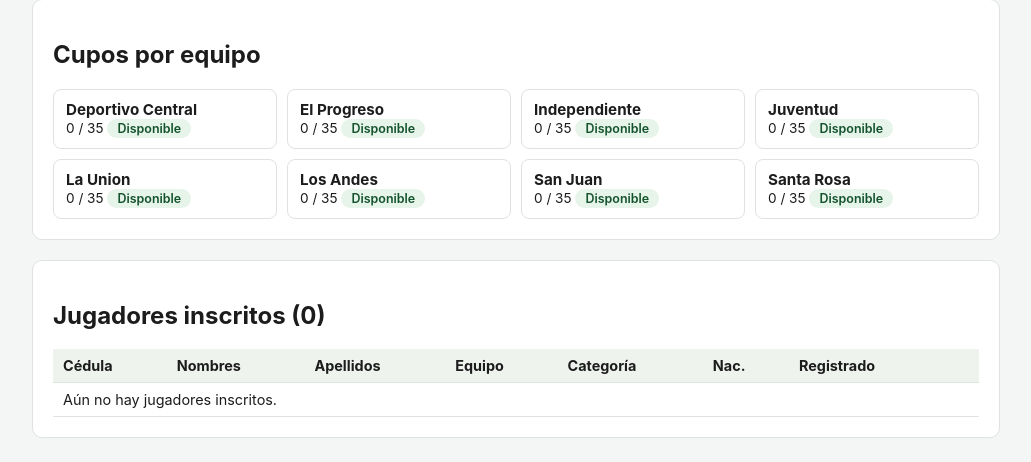
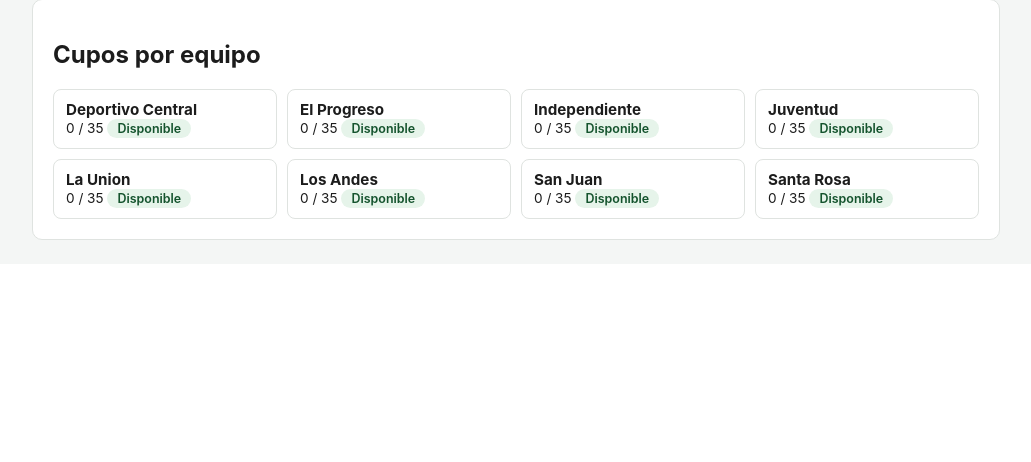
Before and after one commit to FERNANDO85540/LIGA-DEPORTIVA-OYAMBARILLO, a Flask app: page /inscripcion in a window 1280 px wide. Shown: the part 698-1160 px from the top of the page, without its empty margins (124-1155 px from the left). After the commit the page ends 938 px from the top, so only its background shows below. Run offline with Flask 3, Linux system fonts and the light colour scheme; the visitor is signed in with stand-in values (Sample User, id 1); data comes from the database, SQL or seed files in the repository; data that the repository does not hold is empty; some libraries are stand-ins or nearby versions.

Commit message:
Quita tabla de jugadores duplicada de la pantalla de inicio

```diff
--- a/app.py
+++ b/app.py
@@ -691,10 +691,6 @@
 def inscripcion():
     db = get_db()
 
-    jugadores = db.execute(
-        "SELECT * FROM jugadores WHERE categoria = ? ORDER BY equipo, apellidos", (CATEGORIA_ACTIVA,)
-    ).fetchall()
-
     equipos_rows = db.execute("SELECT * FROM equipos ORDER BY nombre").fetchall()
 
     cupos = {}
@@ -707,7 +703,6 @@
 
     return render_template(
         "inscripcion.html",
-        jugadores=jugadores,
         equipos=equipos_rows,
         cupos=cupos,
         cupo_maximo=CUPO_MAXIMO_EQUIPO,
--- a/templates/inscripcion.html
+++ b/templates/inscripcion.html
@@ -52,35 +52,4 @@
   </div>
 </div>
 
-<div class="card">
-  <h2>Jugadores inscritos ({{ jugadores|length }})</h2>
-  <table>
-    <thead>
-      <tr>
-        <th>Cédula</th><th>Nombres</th><th>Apellidos</th><th>Equipo</th><th>Categoría</th><th>Nac.</th><th>Registrado</th><th></th>
-      </tr>
-    </thead>
-    <tbody>
-      {% for j in jugadores %}
-      <tr>
-        <td>{{ j.cedula }}</td>
-        <td>{{ j.nombres }}</td>
-        <td>{{ j.apellidos }}</td>
-        <td>{{ j.equipo }}</td>
-        <td>{{ j.categoria }}{% if j.subcategoria == 'Juvenil' %} - Juvenil{% endif %}</td>
-        <td>{{ j.fecha_nacimiento or '-' }}</td>
-        <td>{{ j.fecha_registro }}</td>
-        <td>
-          <form method="post" action="{{ url_for('eliminar_jugador', jugador_id=j.id) }}" onsubmit="return confirm('¿Eliminar este jugador?');">
-            <button type="submit" class="btn-del">Eliminar</button>
-          </form>
-        </td>
-      </tr>
-      {% else %}
-      <tr><td colspan="8">Aún no hay jugadores inscritos.</td></tr>
-      {% endfor %}
-    </tbody>
-  </table>
-</div>
-
 {% endblock %}
```
